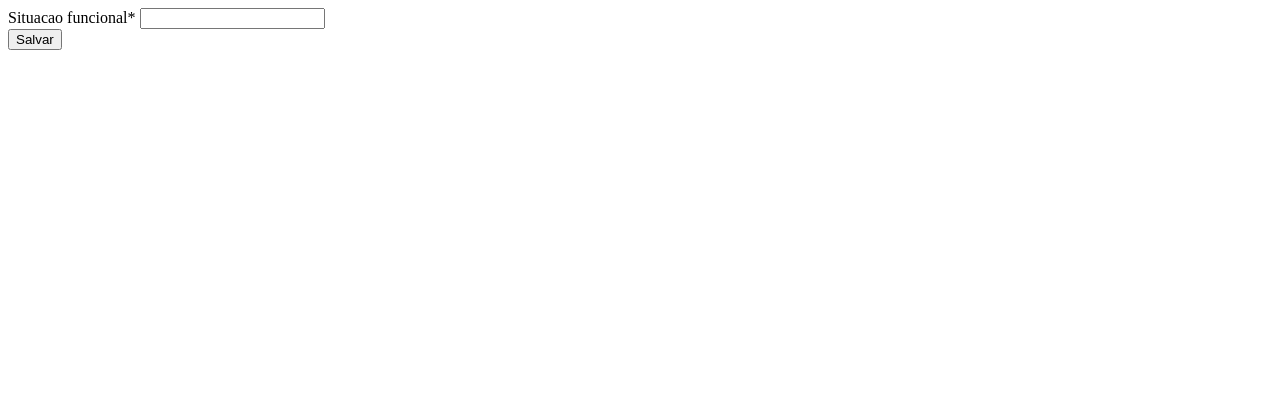
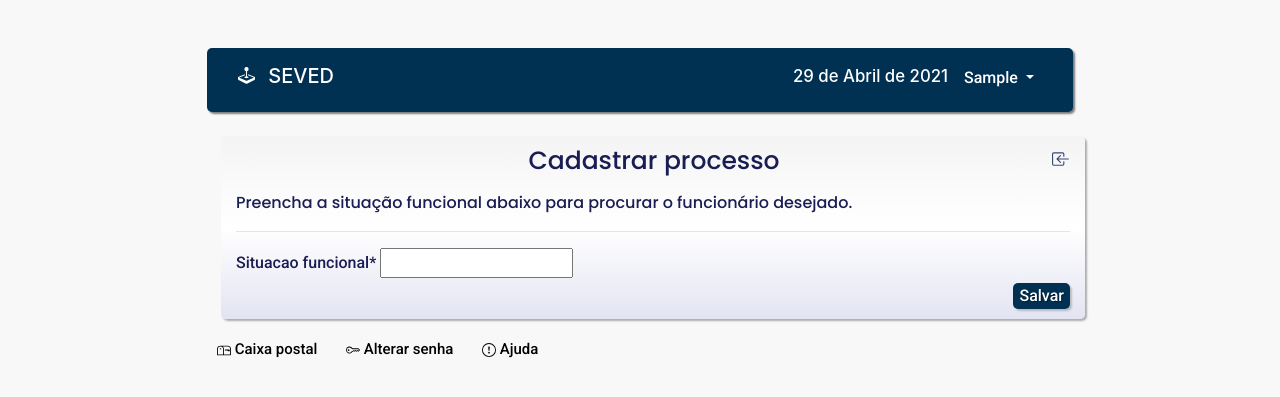
Before and after one commit to aandrefms/DjangoGerenciador, a Django app: page /rh/funcionarios/search in a window 1280 px wide. Shown: the top 397 px of the page. Run offline with Django 3.2, Linux system fonts and the light colour scheme; the visitor is signed in with stand-in values (Sample User, id 1); parts of the project's set-up code (start-up, migrations or seed data) failed here and were passed over; some libraries are stand-ins or nearby versions.

Commit message:
Reforma dia 28

```diff
--- a/rh/templates/rh/funcionarios_query.html
+++ b/rh/templates/rh/funcionarios_query.html
@@ -1,9 +1,64 @@
+{% extends 'base_create_form.html' %}
+{% load static %}
+{% block content %}
 {% load crispy_forms_tags %}
-<form   method="post"   enctype="multipart/form-data"> <input type="hidden">
-    {% csrf_token %}
-    {{ form|crispy }}
 
-    <button  type="submit" value="Save"/>Salvar</button>
+<style>
+
+    .border-header {
+        box-shadow: 2px 2px 2px rgba(0, 0, 0, 0.3);
+        border-radius:5px;
+        background-image: linear-gradient(#f4f4f4, white, #e3e4f2);
+        margin-bottom:15px;
+        margin-left:1.5%;
+
+    }
+
+.tituloform {
+    font-family: 'Poppins', sans-serif;
+    font-size:25px;
+    color: #1a1d54;
+    margin-left:20px;
+    margin-top:10px;
+    text-align:center;
+    margin-bottom:15px;
+    }
+
+.paragrafoform {
+        font-family: 'Poppins', sans-serif;
+        font-size:16px;
+        color: #1a1d54;
+    }
+
+.formulario{
+    font-family:'Roboto', sans-serif;
+    color:	#1a1d54;
+    margin-top:10px;
+}
+
+</style>
+
+<a href="{% url 'paginas:painel' %}" style="float:right; margin-top:10px;">
+    <svg xmlns="http://www.w3.org/2000/svg" width="18" height="18" style="margin-top:4px; color:#3a4674; "
+         fill="currentColor" class="bi bi-box-arrow-in-left" viewBox="0 0 16 16">
+        <path fill-rule="evenodd"
+              d="M10 3.5a.5.5 0 0 0-.5-.5h-8a.5.5 0 0 0-.5.5v9a.5.5 0 0 0 .5.5h8a.5.5 0 0 0 .5-.5v-2a.5.5 0 0 1 1 0v2A1.5 1.5 0 0 1 9.5 14h-8A1.5 1.5 0 0 1 0 12.5v-9A1.5 1.5 0 0 1 1.5 2h8A1.5 1.5 0 0 1 11 3.5v2a.5.5 0 0 1-1 0v-2z"/>
+        <path fill-rule="evenodd"
+              d="M4.146 8.354a.5.5 0 0 1 0-.708l3-3a.5.5 0 1 1 .708.708L5.707 7.5H14.5a.5.5 0 0 1 0 1H5.707l2.147 2.146a.5.5 0 0 1-.708.708l-3-3z"/>
+    </svg>
+</a>
+<h2 class="tituloform">Cadastrar processo</h2>
+<p class="paragrafoform">Preencha a situação funcional abaixo para procurar o funcionário desejado.</p>
+<hr margin="10">
+<form method="post" enctype="multipart/form-data"><input type="hidden">
+    <div class="formulario">
+        {% csrf_token %}
+        {{ form|crispy }}
+    </div>
+    <button type="submit" class="buttonform" style="float:right; margin-bottom:10px;" value="Save"/>
+    Salvar</button>
 </form>
 <script src="https://code.jquery.com/jquery-3.3.1.min.js"></script>
 <script src="https://cdnjs.cloudflare.com/ajax/libs/jquery.mask/1.14.10/jquery.mask.js"></script>
+
+{% endblock %}
--- a/templates/menu_rh.html
+++ b/templates/menu_rh.html
@@ -19,13 +19,13 @@
                 <svg xmlns="http://www.w3.org/2000/svg" width="16" height="16" style="color:#3a4674;" fill="currentColor" class="bi bi-arrow-right-short" viewBox="0 0 16 16">
                 <path fill-rule="evenodd" d="M4 8a.5.5 0 0 1 .5-.5h5.793L8.146 5.354a.5.5 0 1 1 .708-.708l3 3a.5.5 0 0 1 0 .708l-3 3a.5.5 0 0 1-.708-.708L10.293 8.5H4.5A.5.5 0 0 1 4 8z"/>
                 </svg>
-                <a href="#" class="link-titulos" >Administração de pessoal</a>
+                <a href="{% url 'rh:criar_funcionario' %}" class="link-titulos" >Cadastrar funcionário</a>
             </dd>
             <dd>
                 <svg xmlns="http://www.w3.org/2000/svg" width="16" height="16" style="color:#3a4674;" fill="currentColor" class="bi bi-arrow-right-short" viewBox="0 0 16 16">
                 <path fill-rule="evenodd" d="M4 8a.5.5 0 0 1 .5-.5h5.793L8.146 5.354a.5.5 0 1 1 .708-.708l3 3a.5.5 0 0 1 0 .708l-3 3a.5.5 0 0 1-.708-.708L10.293 8.5H4.5A.5.5 0 0 1 4 8z"/>
                 </svg>
-                <a href="#" class="link-titulos" >Desenvolvimento de Rh</a>
+                <a href="{% url 'rh:procurar_funcionario' %}" class="link-titulos" >Procurar funcionário</a>
             </dd>
             <dd>
                 <svg xmlns="http://www.w3.org/2000/svg" width="16" height="16" style="color:#3a4674;" fill="currentColor" class="bi bi-arrow-right-short" viewBox="0 0 16 16">
@@ -54,7 +54,7 @@
                 <svg xmlns="http://www.w3.org/2000/svg" width="16" height="16" style="color:#3a4674;" fill="currentColor" class="bi bi-arrow-right-short" viewBox="0 0 16 16">
                 <path fill-rule="evenodd" d="M4 8a.5.5 0 0 1 .5-.5h5.793L8.146 5.354a.5.5 0 1 1 .708-.708l3 3a.5.5 0 0 1 0 .708l-3 3a.5.5 0 0 1-.708-.708L10.293 8.5H4.5A.5.5 0 0 1 4 8z"/>
                 </svg>
-                <a href="{% url 'rh:criar_funcionario' %}" class="link-titulos" >Cadastro</a>
+                <a href="#" class="link-titulos" >Cadastro</a>
             </dd>
             <dd>
                 <svg xmlns="http://www.w3.org/2000/svg" width="16" height="16" style="color:#3a4674;" fill="currentColor" class="bi bi-arrow-right-short" viewBox="0 0 16 16">
```
